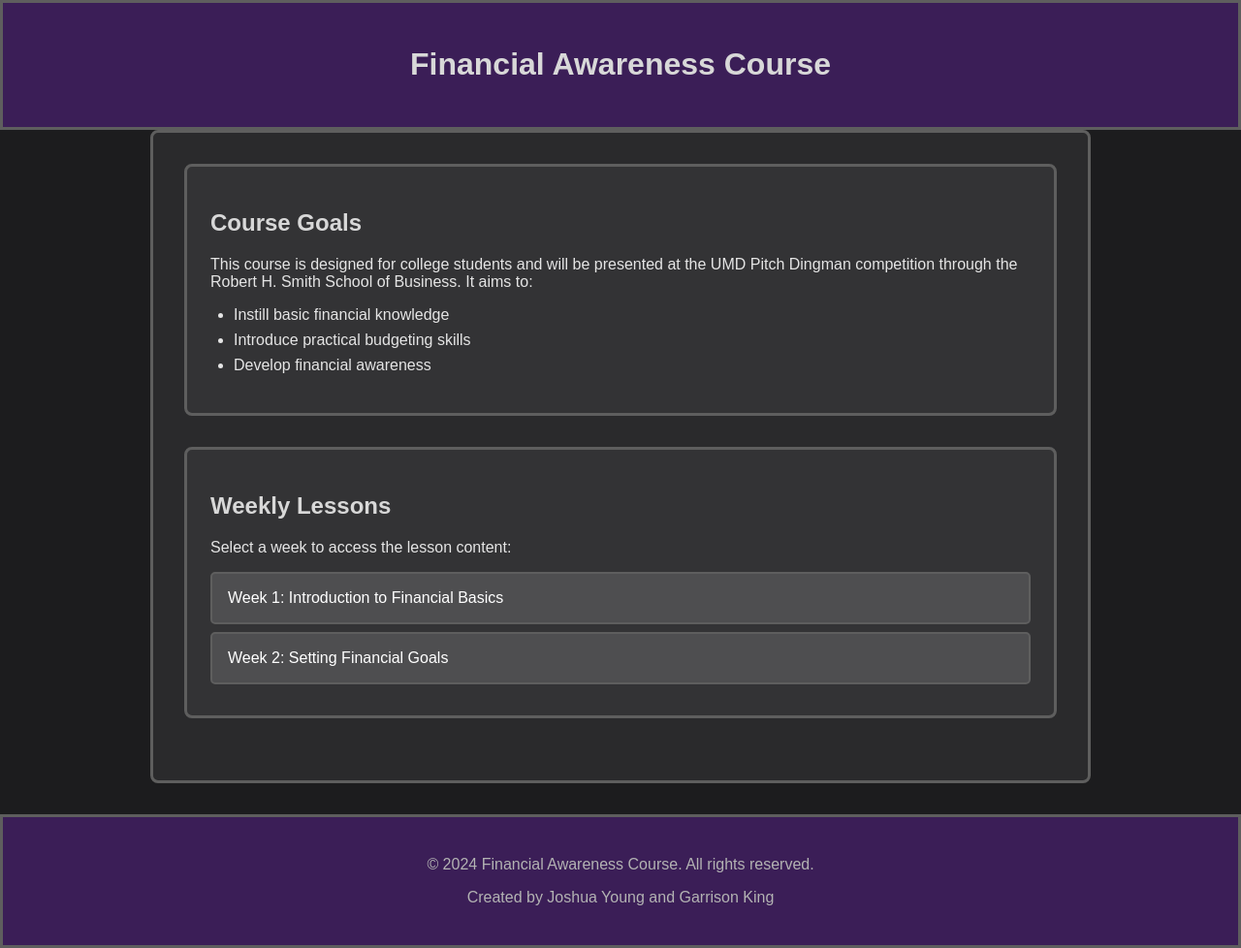
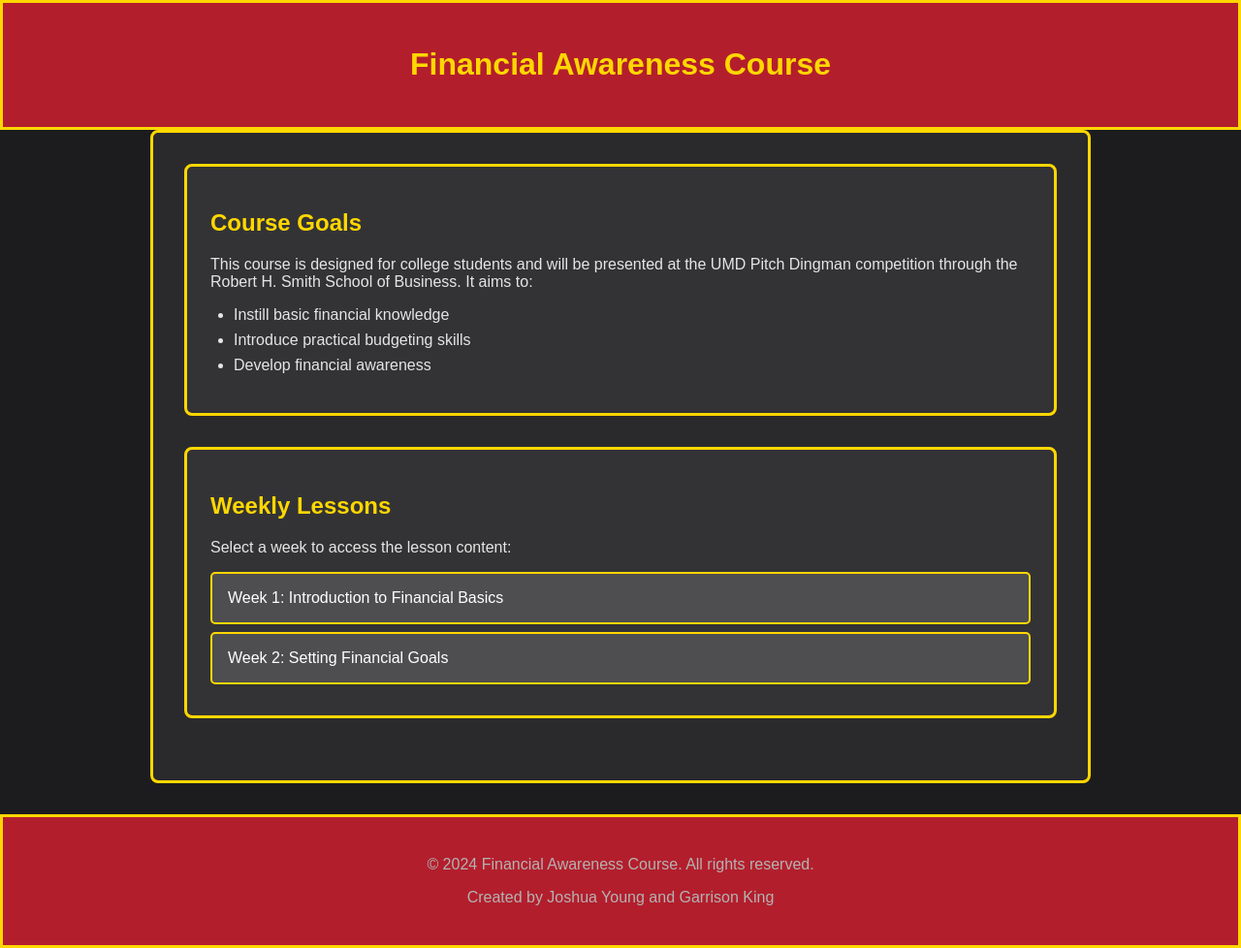
Before and after one commit to bluejazx/UMD-Buissnes-Idea, a plain HTML site: page courseDashboard/pages/courseOverview.html in a window 1280 px wide. Shown: the whole page at 97% size. Drawn offline with Linux system fonts and the light colour scheme.

Commit message:
Changed color theme to UMD school colors

```diff
--- a/courseDashboard/pages/courseOverview.html
+++ b/courseDashboard/pages/courseOverview.html
@@ -13,33 +13,33 @@
             padding: 0;
         }
         header {
-            background-color: #3b1e57;
+            background-color: #b31e2c; /* UMD red */
             color: #ffffff;
             padding: 1.5em;
             text-align: center;
-            border: 3px solid #5e5e5e;
+            border: 3px solid #ffd700; /* UMD gold */
         }
         main {
             padding: 2em;
             max-width: 900px;
             margin: auto;
             background-color: #2a2a2c;
-            border: 3px solid #5e5e5e;
+            border: 3px solid #ffd700;
             border-radius: 8px;
         }
         section {
             margin-bottom: 2em;
             padding: 1.5em;
             background-color: #333335;
-            border: 3px solid #5e5e5e;
+            border: 3px solid #ffd700;
             border-radius: 8px;
         }
         footer {
-            background-color: #3b1e57;
+            background-color: #b31e2c;
             color: #b3b3b3;
             text-align: center;
             padding: 1.5em;
-            border: 3px solid #5e5e5e;
+            border: 3px solid #ffd700;
             margin-top: 2em;
         }
         .week-link {
@@ -50,15 +50,15 @@
             padding: 1em;
             margin: 0.5em 0;
             border-radius: 5px;
-            border: 2px solid #5e5e5e;
+            border: 2px solid #ffd700;
             transition: background-color 0.3s, transform 0.2s;
         }
         .week-link:hover {
-            background-color: #5a3b76;
+            background-color: #b31e2c;
             transform: scale(1.03);
         }
         h1, h2 {
-            color: #d8d8d8;
+            color: #ffd700;
         }
         ul {
             padding-left: 1.5em;
```
